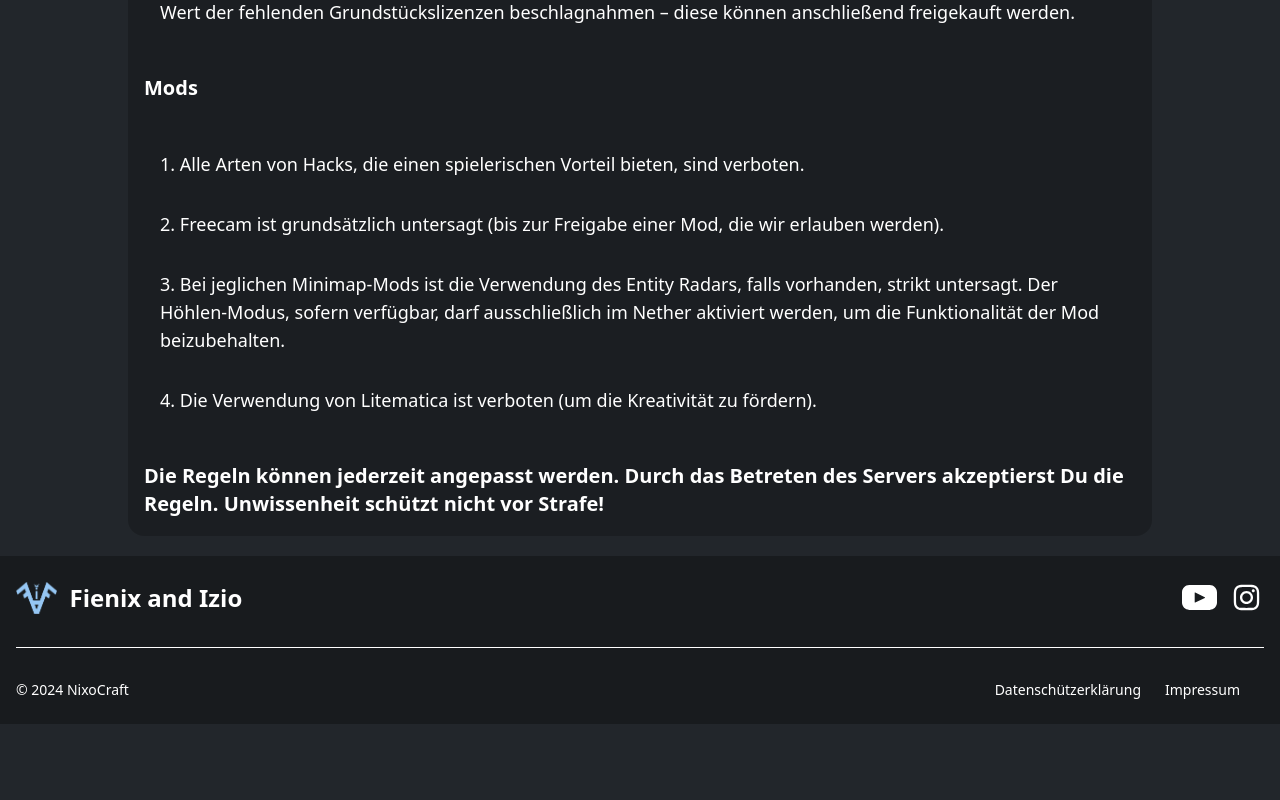
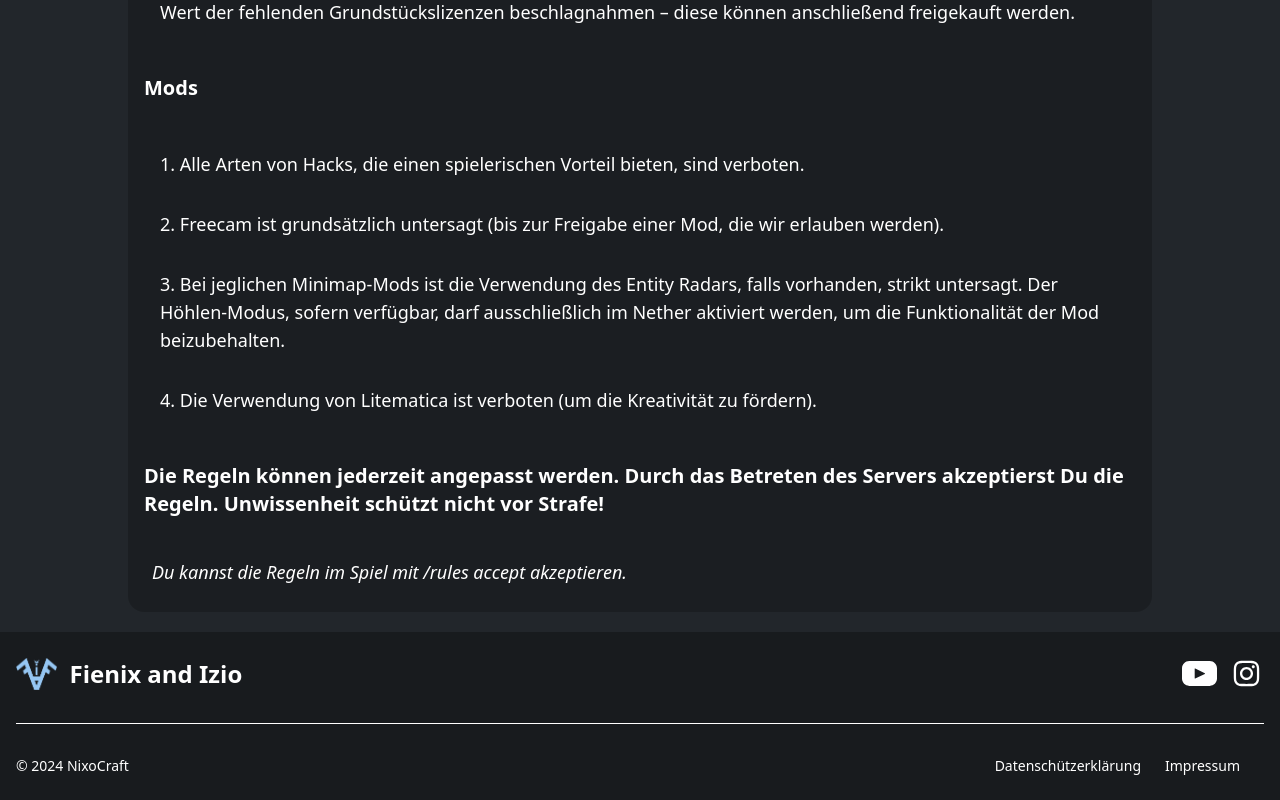
Before and after one commit to zTig3r/nixoWeb, a SvelteKit app: page /rules in a window 1280 px wide. Shown: the part 1010-1810 px from the top of the page. Before the commit the page ends 1734 px from the top, so only its background shows below. Built offline with nearby package versions, Linux system fonts and the light colour scheme; what tailwindcss-animated would draw is missing.

Commit message:
Add message for accepting rules in the game

```diff
--- a/src/routes/rules/+page.svelte
+++ b/src/routes/rules/+page.svelte
@@ -23,4 +23,6 @@
       </p>
     {/each}
   {/each}
+
+  <div class="text-lg italic p-6">Du kannst die Regeln im Spiel mit /rules accept akzeptieren.</div>
 </section>
```
